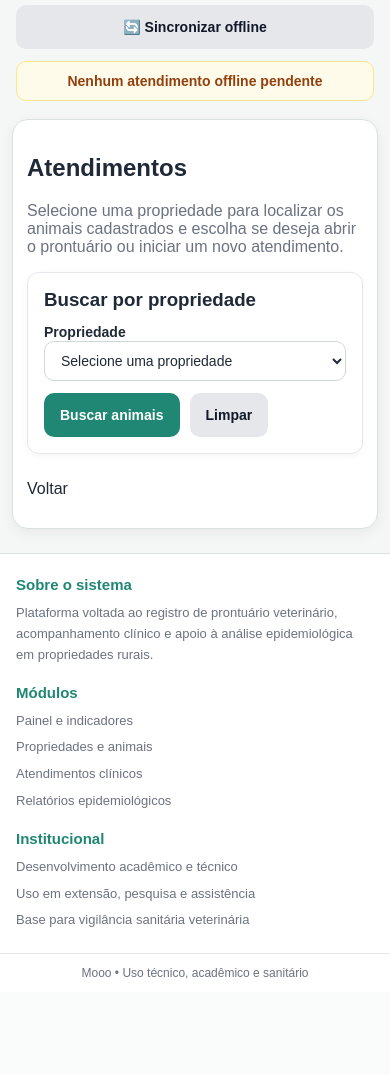
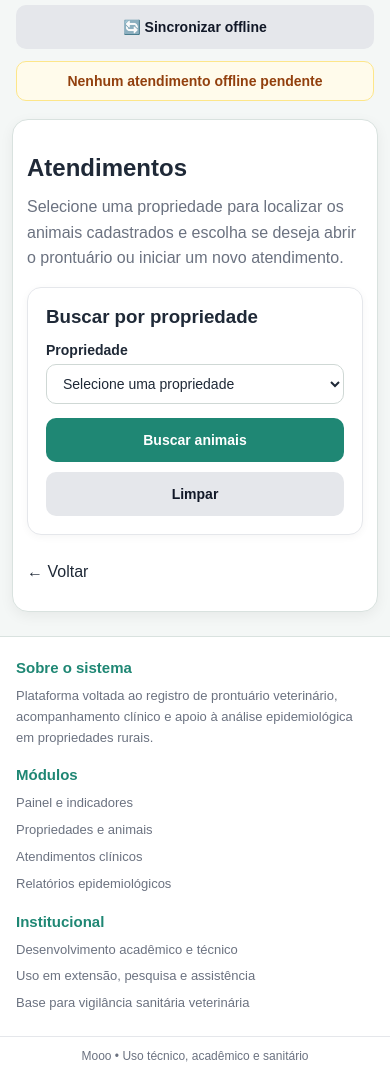
Before and after one commit to glauciocassiano-star/plataforma-relatorios, a Flask app: page /atendimentos/novo in a window 390 px wide. Shown: the part 185-1260 px from the top of the page. Before the commit the page ends 1164 px from the top, so only its background shows below. Run offline with Flask 3, Linux system fonts and the light colour scheme; a user stored in the database is signed in; data comes from the database, SQL or seed files in the repository.

Commit message:
melhoria layout prontuario mobile e tablet

```diff
--- a/app/templates/atendimento_selecionar.html
+++ b/app/templates/atendimento_selecionar.html
@@ -3,28 +3,28 @@
 {% block title %}Atendimentos{% endblock %}
 
 {% block content %}
-<h2>Atendimentos</h2>
+<h2 style="margin-bottom:12px;">Atendimentos</h2>
 
-<p style="margin-top:0;color:#6b7280;max-width:760px;">
+<p style="margin-top:0;color:#6b7280;max-width:760px;line-height:1.6;">
   Selecione uma propriedade para localizar os animais cadastrados e escolha se deseja
   abrir o prontuário ou iniciar um novo atendimento.
 </p>
 
-<div style="display:grid;gap:18px;margin-top:14px;">
+<div style="display:grid;gap:20px;margin-top:16px;">
 
   <div style="
     border:1px solid #e5e7eb;
-  border-radius:12px;
-  padding:16px;
+    border-radius:14px;
+    padding:18px;
     background:#ffffff;
     box-shadow:0 2px 8px rgba(0,0,0,0.04);
     max-width:620px;
   ">
-    <h3 style="margin:0 0 12px 0;">Buscar por propriedade</h3>
+    <h3 style="margin:0 0 14px 0;">Buscar por propriedade</h3>
 
-    <form method="GET" style="display:grid;gap:12px;">
+    <form method="GET" style="display:grid;gap:14px;">
       <div>
-        <label for="propriedade_id">Propriedade</label>
+        <label for="propriedade_id" style="display:block;margin-bottom:6px;">Propriedade</label>
         <select name="propriedade_id" id="propriedade_id">
           <option value="">Selecione uma propriedade</option>
           {% for p in propriedades %}
@@ -35,7 +35,7 @@
         </select>
       </div>
 
-      <div style="display:flex;gap:10px;flex-wrap:wrap;">
+      <div class="acoes-busca" style="display:flex;gap:10px;flex-wrap:wrap;">
         <button type="submit">Buscar animais</button>
         <a class="btn btn-secondary" href="{{ url_for('main.selecionar_atendimento') }}">
           Limpar
@@ -81,7 +81,12 @@
                   {% endif %}
                 </td>
                 <td>
-                  <div class="acoes-tabela" style="display:flex;gap:8px;flex-wrap:wrap;">
+                  <div class="acoes-tabela" style="
+                    display:grid;
+                    grid-template-columns:repeat(auto-fit, minmax(150px, 1fr));
+                    gap:8px;
+                    min-width:320px;
+                  ">
                     <a class="btn btn-secondary"
                        href="{{ url_for('main.prontuario_animal', animal_id=a.id) }}">
                       Prontuário
@@ -100,7 +105,7 @@
       </div>
     {% else %}
       <div style="
-      padding:12px;
+        padding:14px;
         border:1px dashed #e5e7eb;
         border-radius:12px;
         color:#6b7280;
@@ -114,21 +119,44 @@
   {% endif %}
 
   <p style="margin-top:8px;">
-    <a href="{{ url_for('main.painel') }}">Voltar</a>
+    <a href="{{ url_for('main.painel') }}">← Voltar</a>
   </p>
 
 </div>
 
 <style>
   @media (max-width: 768px) {
-    .acoes-tabela {
+    .acoes-busca {
       flex-direction: column;
       align-items: stretch;
+    }
+
+    .acoes-busca .btn,
+    .acoes-busca button {
+      width: 100%;
+    }
+
+    .acoes-tabela {
+      grid-template-columns: 1fr !important;
+      min-width: unset !important;
     }
 
     .acoes-tabela .btn {
       width: 100%;
     }
+
+    table th,
+    table td {
+      padding: 10px 8px;
+      font-size: 13px;
+    }
+  }
+
+  @media (max-width: 480px) {
+    table th,
+    table td {
+      font-size: 12px;
+    }
   }
 </style>
 {% endblock %}
```
Lines whose indentation alone changed are shown as unchanged.
